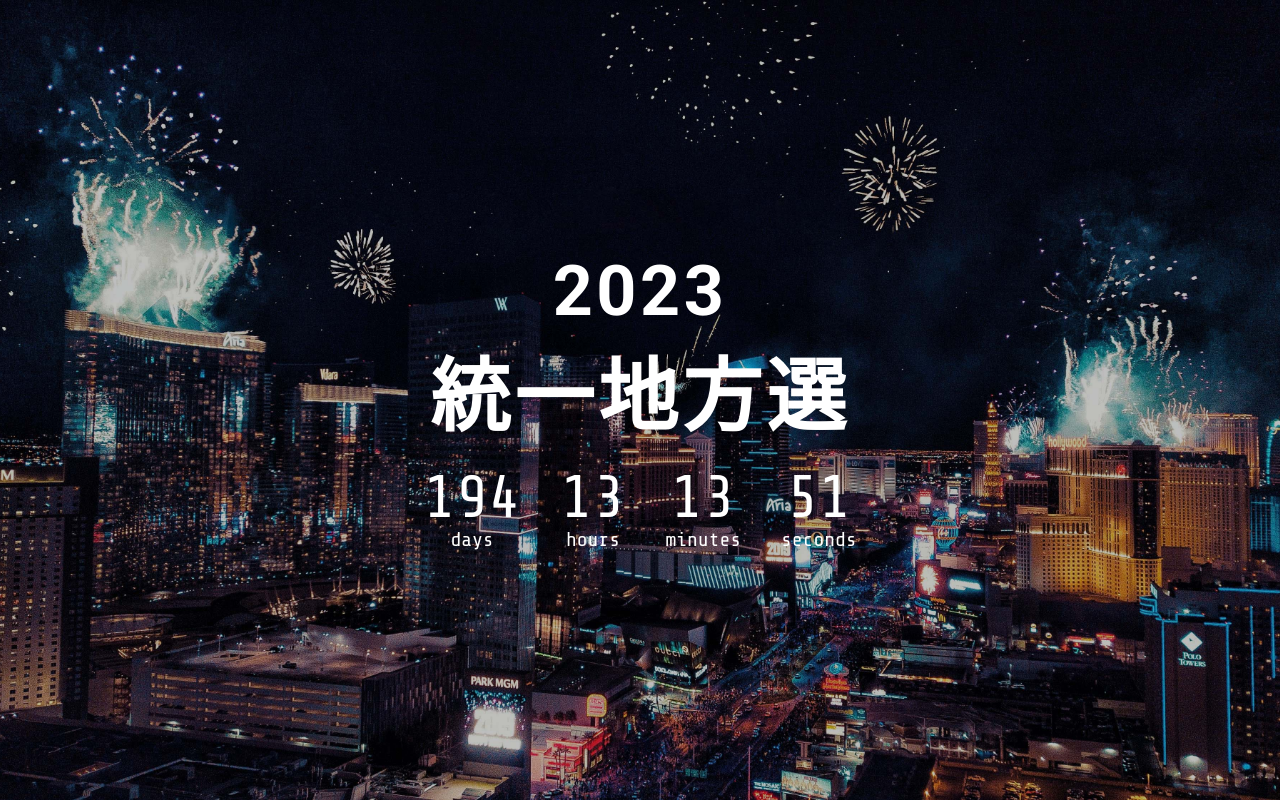
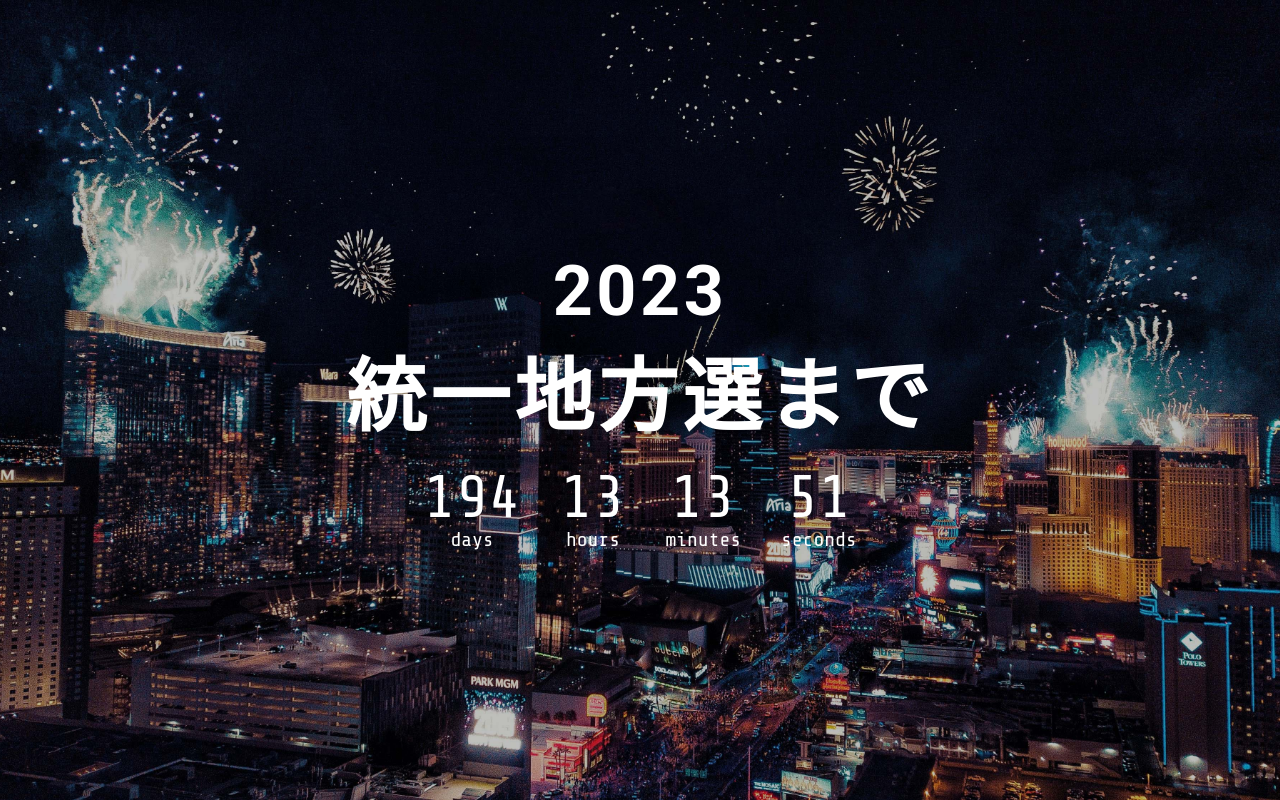
Before and after one commit to hirokitw/countDownPage, a plain HTML site: page index.html in a window 1280 px wide. Drawn offline with nearby package versions, Linux system fonts and the light colour scheme.

Commit message:
Update index.html

```diff
--- a/index.html
+++ b/index.html
@@ -11,7 +11,7 @@
   <div class="container">
     <div class="countdown">
        <h1> <span id="year" class="new-year"></span></h1>
-      <h1 class="election">統一地方選</h1>
+      <h1 class="election">統一地方選まで</h1>
       <div class="time-container">
         <p class="time"><span id="days" class="time-num"></span>days</p>
         <p class="time"><span id="hours" class="time-num"></span>hours</p>
```
